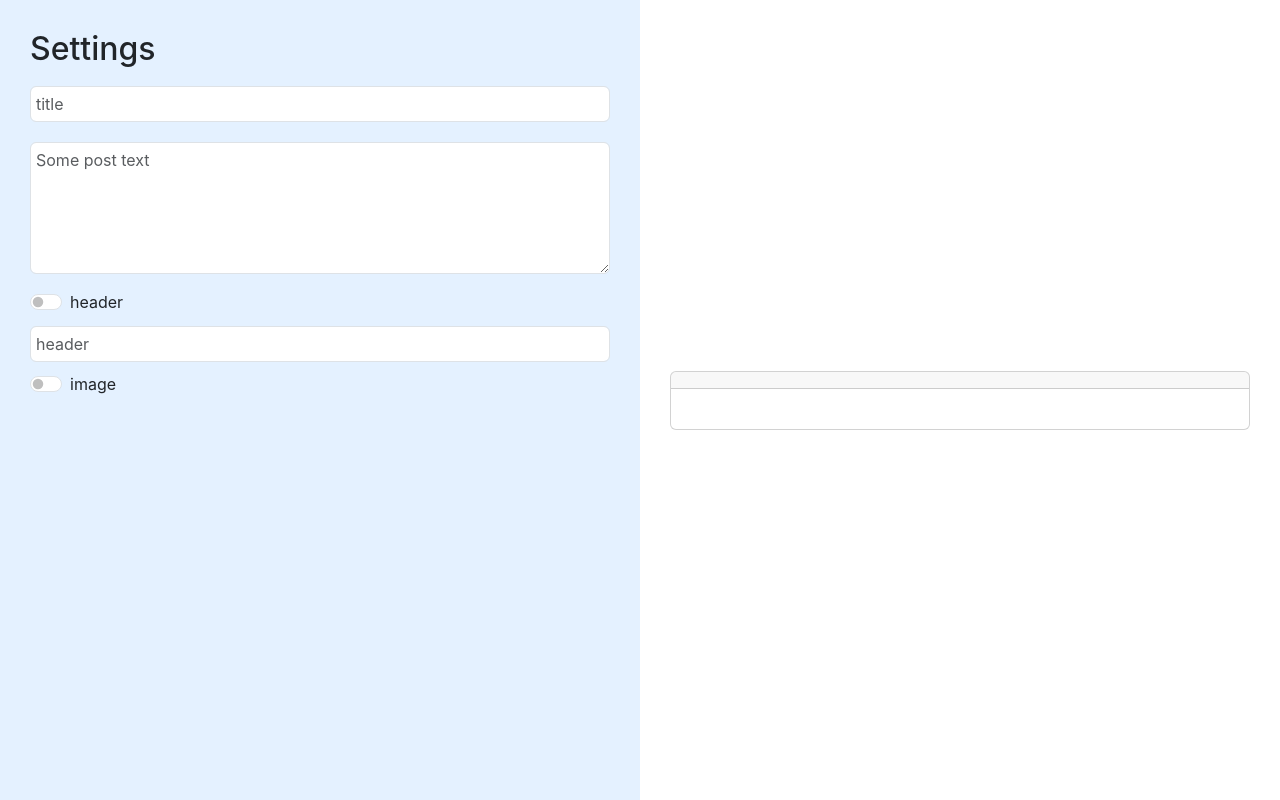
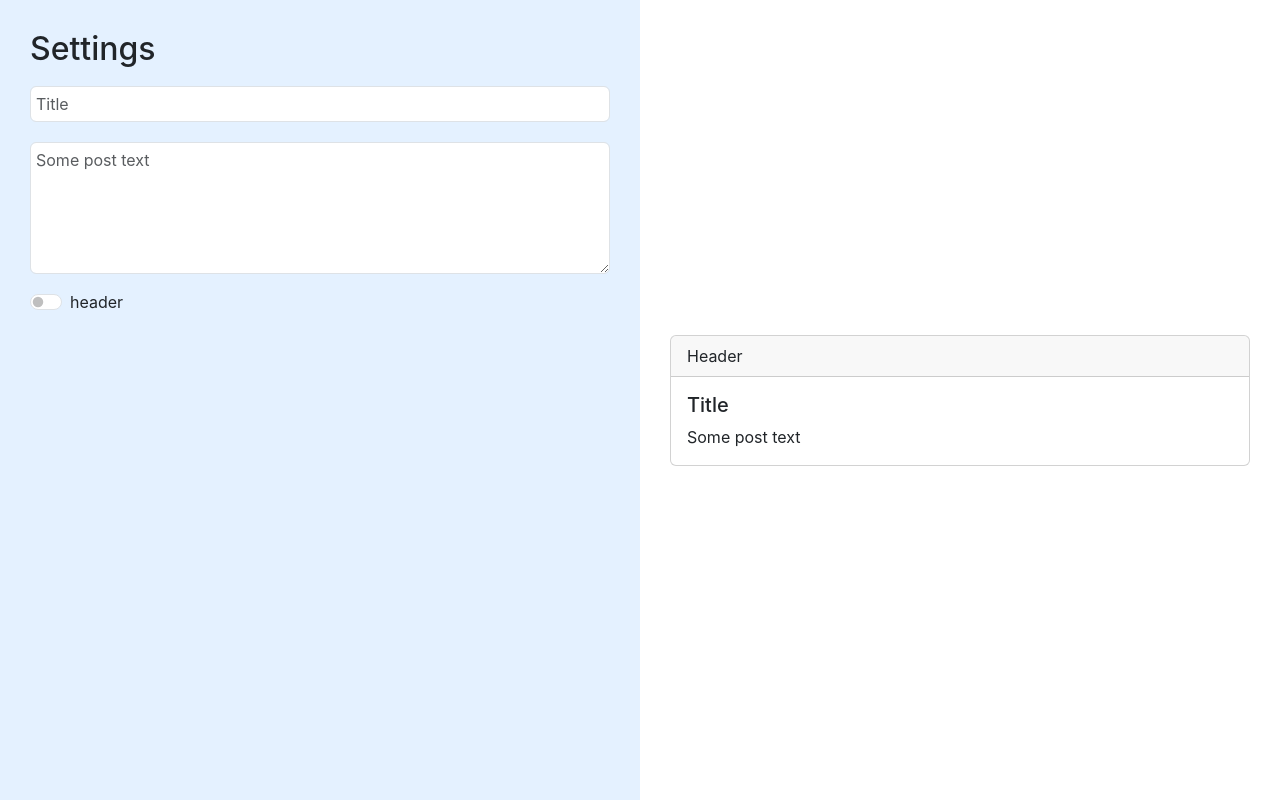
Before and after one commit to ElisabethFox/react-test-task, a React (Create React App) app: page / in a window 1280 px wide. Built offline with nearby package versions, Linux system fonts and the light colour scheme.

Commit message:
add Toggle Btn to Header

```diff
--- a/src/components/post-editor/Toggle.jsx
+++ b/src/components/post-editor/HeaderToggle.jsx
@@ -1,11 +1,29 @@
 import { Form } from 'react-bootstrap';
 import { useState } from 'react';
+import InputForm from './InputForm';
 
 const Toggle = ({ title }) => {
     const [isActive, setActive] = useState(false);
 
     const handleClick = () => {
         setActive(!isActive);
+    };
+
+    if (isActive) {
+      return (
+        <>
+          <Form className="toggle-btn">
+            <Form.Check
+              type="switch"
+              label={title}
+              onClick={handleClick}
+              active={isActive.toString()}
+            />
+          </Form>
+
+          <InputForm title={title}/>
+        </>
+      )
     };
 
     return (
@@ -17,7 +35,7 @@ const Toggle = ({ title }) => {
             active={isActive.toString()}
           />
         </Form>
-      );
-}
+    );
+};
 
 export default Toggle;
--- a/src/components/post-editor/PostEditor.jsx
+++ b/src/components/post-editor/PostEditor.jsx
@@ -1,21 +1,20 @@
 import InputForm from './InputForm';
 import PostTextForm from './PostTextForm';
-import Toggle from './Toggle';
+import HeaderToggle from './HeaderToggle';
+import usePostData from '../../hooks/usePostData';
 
 const PostEditor = () => {
+    const { postData } = usePostData();
+    const { title, postText, header } = postData;
+
     return (
         <div className="post-container post-editor">
             <h2 className="post-editor__title">Settings</h2>
 
-            <InputForm title="title" />
-            <PostTextForm text="Some post text" />
+            <InputForm title={title} />
+            <PostTextForm text={postText} />
 
-            <Toggle title="header"/>
-            <InputForm title="header" />
-
-            <Toggle title="image"/>
-
-
+            <HeaderToggle title="header"/>
         </div>
     );
 }
--- a/src/context/PostDataContext.jsx
+++ b/src/context/PostDataContext.jsx
@@ -3,9 +3,9 @@ import { createContext, useState } from 'react';
 export const PostDataContext = createContext({});
 
 const PostDataContextProvider = ({ children }) => {
-    const titleData = JSON.parse(localStorage.getItem('title')) ?? null;
-    const postTextData = JSON.parse(localStorage.getItem('postText')) ?? null;
-    const headerData = JSON.parse(localStorage.getItem('header')) ?? null;
+    const titleData = JSON.parse(localStorage.getItem('title')) ?? 'Title';
+    const postTextData = JSON.parse(localStorage.getItem('postText')) ?? 'Some post text';
+    const headerData = JSON.parse(localStorage.getItem('header')) ?? 'Header';
 
     const currentPostData = {
         title: titleData,
```
